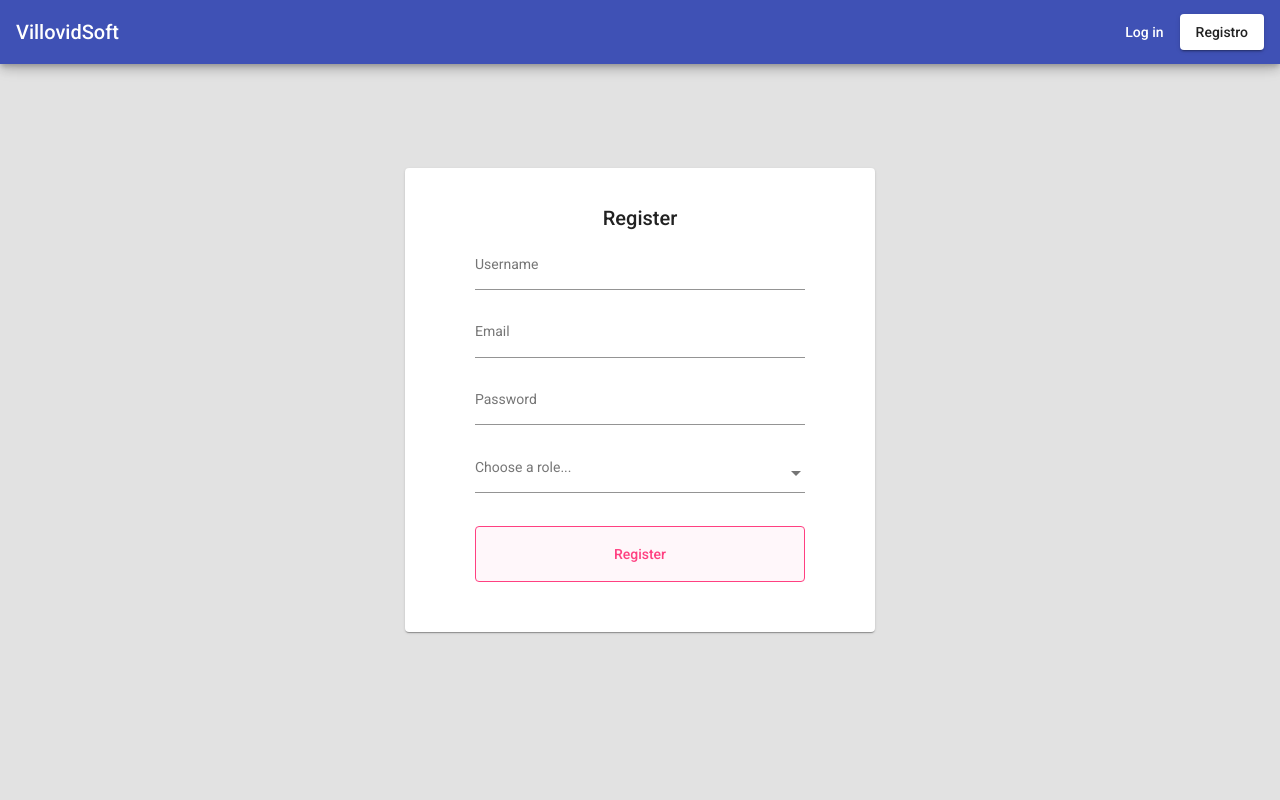
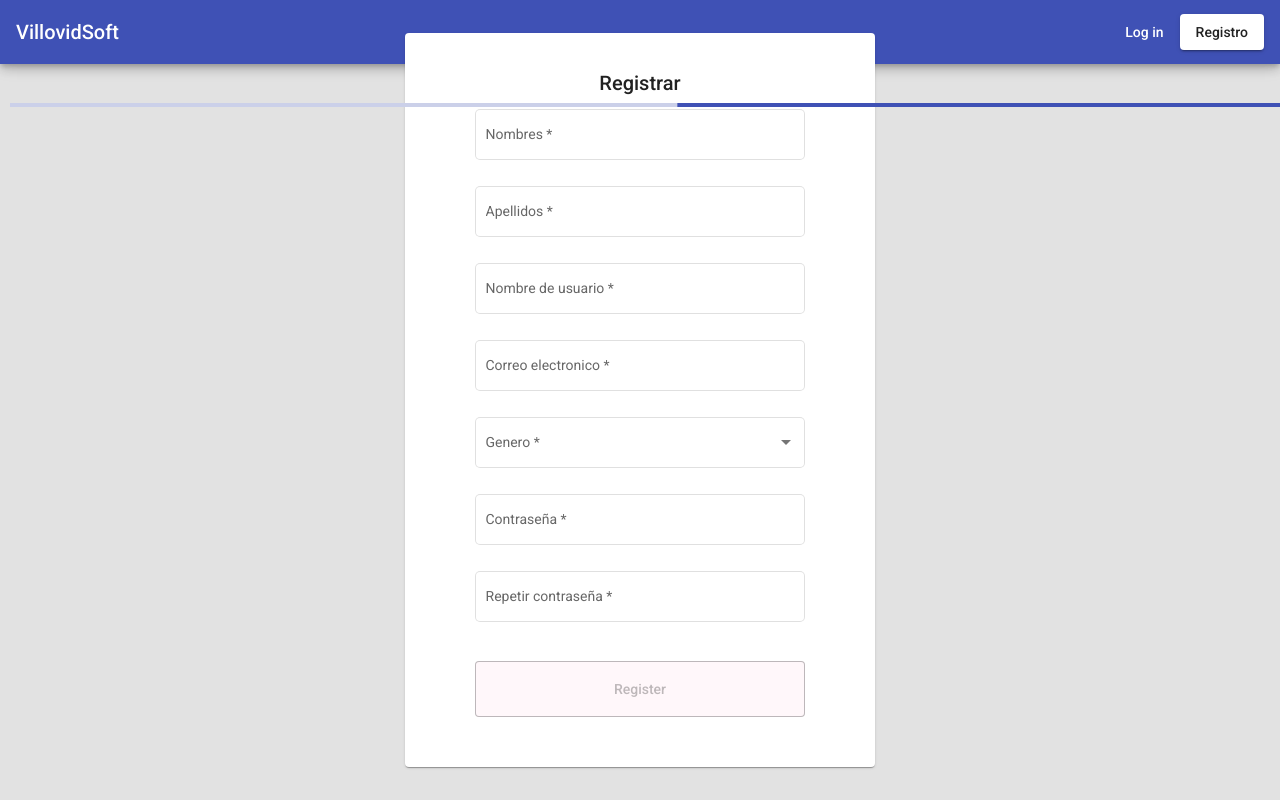
Before and after one commit to villovid07/login-front-angular, an Angular app: page /register in a window 1280 px wide. Built offline with nearby package versions, Linux system fonts and the light colour scheme.

Commit message:
modificaciones del registro y login

```diff
--- a/src/app/pages/login/login.component.css
+++ b/src/app/pages/login/login.component.css
@@ -1,8 +1,13 @@
-.show-pwd-icon{
-    cursor: pointer;
+.show-pwd-icon {
+  cursor: pointer;
 }
 
-.text-registro{
-    text-align: center;
-    margin-top: 5px;
+.text-registro {
+  text-align: center;
+  margin-top: 5px;
 }
+
+.progress-div {
+  height: auto;
+  width: auto;
+}
--- a/src/app/pages/login/login.component.ts
+++ b/src/app/pages/login/login.component.ts
@@ -1,23 +1,26 @@
 import { Component, OnInit } from '@angular/core';
-import { FormBuilder, FormControl, FormGroup, Validators } from '@angular/forms';
+import {
+  FormBuilder,
+  FormControl,
+  FormGroup,
+  Validators,
+} from '@angular/forms';
+import { MatSnackBar } from '@angular/material/snack-bar';
 
 @Component({
   selector: 'app-login',
   templateUrl: './login.component.html',
-  styleUrls: ['./login.component.css']
+  styleUrls: ['./login.component.css'],
 })
 export class LoginComponent implements OnInit {
-
   frmLogin: FormGroup;
   hide = true;
+  cargando = true;
 
-  constructor(
-   private fb: FormBuilder
-  ){
-
+  constructor(private fb: FormBuilder, private _snackBar: MatSnackBar) {
     this.frmLogin = this.fb.group({
-        username: ["", Validators.required],
-        password: ["", Validators.required],
+      username: ['', Validators.required],
+      password: ['', Validators.required],
     });
   }
 
@@ -26,17 +29,14 @@ export class LoginComponent implements OnInit {
   }
 
   ngOnInit(): void {
-    console.log("iniciado");
+    console.log('iniciado');
   }
 
+  onSubmit() {
+    if (this.frmLogin.valid) {
+      this.cargando = true;
+    }
+  }
+}
 
-  onSubmit(){
-    if(this.frmLogin.valid){
-
-    } else{
-
-    }
-
-  }
-
-}
+//this._snackBar.open('Se ha presentado un error ', 'sisa ');
--- a/src/app/pages/register/register.component.html
+++ b/src/app/pages/register/register.component.html
@@ -6,43 +6,99 @@
     </span>
 </mat-toolbar>
 
+<section class="example-section" *ngIf="cargando">
+    <mat-progress-bar
+        class="example-margin"
+        color="primary"
+        mode="indeterminate"
+        value="50"
+        bufferValue="75">
+    </mat-progress-bar>
+</section>
+
 <div class="login-wrapper" fxLayout="row" fxLayoutAlign="center center">
 
 
     <mat-card class="box">
-        <form class="example-form">
+        <form class="example-form" [formGroup]="frmRegister" (ngSubmit)="registrar()">
             <mat-card-header>
-                <mat-card-title>Register</mat-card-title>
+                <mat-card-title>Registrar</mat-card-title>
             </mat-card-header>
 
 
 
             <mat-card-content>
-                <mat-form-field class="example-full-width">
-                    <input matInput placeholder="Username">
+                <mat-form-field class="example-full-width" appearance="outline">
+                    <mat-label>Nombres</mat-label>
+                    <input matInput  formControlName="nombre">
+                    <mat-error *ngIf="frmRegister.get('nombre').hasError('required')">
+                        El nombre es requerido
+                    </mat-error>
                 </mat-form-field>
 
-                <mat-form-field class="example-full-width">
-                    <input matInput placeholder="Email">
+                <mat-form-field class="example-full-width" appearance="outline">
+                    <mat-label>Apellidos</mat-label>
+                    <input matInput formControlName="apellido">
+                    <mat-error *ngIf="frmRegister.get('apellido').hasError('required')">
+                        El apellido es requerido
+                    </mat-error>
                 </mat-form-field>
 
-                <mat-form-field class="example-full-width">
-                    <input matInput placeholder="Password">
+                <mat-form-field class="example-full-width" appearance="outline">
+                    <mat-label>Nombre de usuario</mat-label>
+                    <input matInput  formControlName="username">
+                    <mat-error *ngIf="frmRegister.get('username').hasError('required')">
+                        El nombre  de usuario es requerido
+                    </mat-error>
                 </mat-form-field>
 
-                <mat-form-field class="example-full-width">
-                    <mat-label>Choose a role...</mat-label>
-                    <mat-select>
-                        <mat-option [value]="" Seleccione></mat-option>
+                <mat-form-field class="example-full-width" appearance="outline">
+                    <mat-label>Correo electronico</mat-label>
+                    <input matInput formControlName="email" >
+                    <mat-error *ngIf="frmRegister.get('email').hasError('required')">
+                        El email es requerido
+                    </mat-error>
+                    <mat-error *ngIf="frmRegister.get('email').hasError('pattern')">
+                        El valor digitado no es un correo valido
+                    </mat-error>
+                </mat-form-field>
 
-                        <!--<mat-option [value]="roles" *ngFor="let roles of Roles">{{roles}}
-                        </mat-option>-->
+                <mat-form-field class="example-full-width" appearance="outline">
+                    <mat-label>Genero</mat-label>
+                    <mat-select formControlName="genero">
+                        <mat-option [value]="" >Seleccione</mat-option>
+                        <mat-option [value]="genero.codigo" *ngFor="let genero of lstGeneros">{{genero.descripcion}}
+                        </mat-option>
                     </mat-select>
+                    <mat-error *ngIf="frmRegister.get('genero').hasError('required')">
+                        Se debe seleccionar un genero
+                    </mat-error>
+                </mat-form-field>
+
+                <mat-form-field class="example-full-width" appearance="outline">
+                    <mat-label>Contraseña</mat-label>
+                    <input matInput formControlName="passwd" (input)="onPasswordInput()" >
+                    <mat-error *ngIf="frmRegister.get('passwd').hasError('required')">
+                        La contraseña es requerida
+                    </mat-error>
+                </mat-form-field>
+
+                <mat-form-field class="example-full-width" appearance="outline">
+                    <mat-label>Repetir contraseña</mat-label>
+                    <input matInput formControlName="repetir_passwd" (input)="onPasswordInput()" >
+                    <mat-error *ngIf="frmRegister.get('repetir_passwd').hasError('required')">
+                        La contraseña es requerida
+                    </mat-error>
+                    <mat-error *ngIf="frmRegister.get('repetir_passwd').invalid && !frmRegister.get('repetir_passwd').hasError('required') ">
+                        Las contraseñas no coinciden
+                    </mat-error>
+
+
                 </mat-form-field>
 
             </mat-card-content>
 
-            <button mat-stroked-button color="accent" class="btn-block">Register</button>
+            <button mat-stroked-button color="accent" class="btn-block" [disabled] = "!frmRegister.valid">Register</button>
         </form>
 
     </mat-card>
--- a/src/app/pages/register/register.component.ts
+++ b/src/app/pages/register/register.component.ts
@@ -1,15 +1,84 @@
 import { Component, OnInit } from '@angular/core';
+import {
+  FormBuilder,
+  FormGroup,
+  ValidationErrors,
+  ValidatorFn,
+  Validators,
+} from '@angular/forms';
+import { MatSnackBar } from '@angular/material/snack-bar';
+import { GeneroService } from 'src/app/shared/services/genero.service';
 
 @Component({
   selector: 'app-register',
   templateUrl: './register.component.html',
-  styleUrls: ['./register.component.css']
+  styleUrls: ['./register.component.css'],
 })
 export class RegisterComponent implements OnInit {
+  frmRegister: FormGroup;
+  lstGeneros: Array<any>;
+  cargando: boolean = true;
 
-  constructor() { }
-
-  ngOnInit(): void {
+  constructor(
+    fb: FormBuilder,
+    private _snackBar: MatSnackBar,
+    private _generoService: GeneroService
+  ) {
+    this.lstGeneros = _generoService.darLstGeneros();
+    this.frmRegister = fb.group(
+      {
+        nombre: ['', Validators.required],
+        apellido: ['', Validators.required],
+        username: ['', Validators.required],
+        email: [
+          '',
+          [
+            Validators.required,
+            Validators.pattern('^[A-Z0-9._%+-]+@[A-Z0-9.-]+\\.[A-Z]{2,4}$'),
+          ],
+        ],
+        genero: ['', Validators.required],
+        passwd: ['', Validators.required],
+        repetir_passwd: ['', Validators.required],
+      },
+      { validator: passwordMatchValidator }
+    );
   }
 
+  get passwd() {
+    return this.frmRegister.get('passwd');
+  }
+  get repetir_passwd() {
+    return this.frmRegister.get('repetir_passwd');
+  }
+
+  onPasswordInput() {
+    if (this.frmRegister.hasError('passwordMismatch'))
+      this.repetir_passwd.setErrors([{ passwordMismatch: true }]);
+    else this.repetir_passwd.setErrors(null);
+  }
+
+  ngOnInit(): void {}
+
+  get f() {
+    return this.frmRegister.controls;
+  }
+
+  registrar() {}
 }
+
+/**
+ *
+ * Validador del password de la contraseña del usuario
+ * @param formGroup
+ * @returns
+ */
+export const passwordMatchValidator: ValidatorFn = (
+  formGroup: FormGroup
+): ValidationErrors | null => {
+  console.log(formGroup.get('passwd').value);
+  console.log(formGroup.get('repetir_passwd').value);
+  if (formGroup.get('passwd').value === formGroup.get('repetir_passwd').value)
+    return null;
+  else return { passwordMismatch: true };
+};
--- /dev/null
+++ b/src/app/shared/services/genero.service.ts
@@ -0,0 +1,18 @@
+import { Injectable } from '@angular/core';
+
+@Injectable({
+  providedIn: 'root',
+})
+export class GeneroService {
+  lstgeneros: Array<any>;
+  constructor() {
+    this.lstgeneros = [
+      { codigo: 'M', descripcion: 'Masculino' },
+      { codigo: 'F', descripcion: 'Femenino' },
+    ];
+  }
+
+  darLstGeneros() {
+    return this.lstgeneros;
+  }
+}
--- /dev/null
+++ b/src/app/shared/services/role.ts
@@ -0,0 +1,4 @@
+export enum Role {
+  Admin = 'Administrador',
+  Invitador = 'Invitado',
+}
--- a/src/styles.css
+++ b/src/styles.css
@@ -1,8 +1,15 @@
 /* You can add global styles to this file, and also import other style files */
 
-html, body { height: 100%; }
-body { margin: 0; font-family: Roboto, "Helvetica Neue", sans-serif;min-height: 100vh;
-    background: #e2e2e2; }
+html,
+body {
+  height: 100%;
+}
+body {
+  margin: 0;
+  font-family: Roboto, "Helvetica Neue", sans-serif;
+  min-height: 100vh;
+  background: #e2e2e2;
+}
 
 .app-header {
   justify-content: space-between;
@@ -11,7 +18,8 @@ body { margin: 0; font-family: Roboto, "Helvetica Neue", sans-serif;min-height:
   left: 0;
   right: 0;
   z-index: 2;
-  box-shadow: 0 3px 5px -1px rgba(0, 0, 0, .2), 0 6px 10px 0 rgba(0, 0, 0, .14), 0 1px 18px 0 rgba(0, 0, 0, .12);
+  box-shadow: 0 3px 5px -1px rgba(0, 0, 0, 0.2),
+    0 6px 10px 0 rgba(0, 0, 0, 0.14), 0 1px 18px 0 rgba(0, 0, 0, 0.12);
 }
 
 .login-wrapper {
@@ -40,11 +48,11 @@ body { margin: 0; font-family: Roboto, "Helvetica Neue", sans-serif;min-height:
 }
 
 .box.back {
-  transform: scale(.95);
-  -webkit-transform: scale(.95);
-  -ms-transform: scale(.95);
+  transform: scale(0.95);
+  -webkit-transform: scale(0.95);
+  -ms-transform: scale(0.95);
   top: -20px;
-  opacity: .8;
+  opacity: 0.8;
   z-index: -1;
 }
 
@@ -55,11 +63,11 @@ body { margin: 0; font-family: Roboto, "Helvetica Neue", sans-serif;min-height:
   border-radius: 10px;
   position: absolute;
   top: -10px;
-  background: rgba(255, 255, 255, .6);
+  background: rgba(255, 255, 255, 0.6);
   left: 0;
-  transform: scale(.95);
-  -webkit-transform: scale(.95);
-  -ms-transform: scale(.95);
+  transform: scale(0.95);
+  -webkit-transform: scale(0.95);
+  -ms-transform: scale(0.95);
   z-index: -1;
 }
 
@@ -93,19 +101,32 @@ body { margin: 0; font-family: Roboto, "Helvetica Neue", sans-serif;min-height:
 .login-wrapper .mat-stroked-button {
   border: 1px solid currentColor;
   line-height: 54px;
-  background: #FFF7FA;
+  background: #fff7fa;
 }
 
 .login-wrapper .mat-form-field-appearance-legacy .mat-form-field-infix {
   padding: 0.8375em 0;
 }
 
-
 .example-spacer {
-    flex: 1 1 auto;
+  flex: 1 1 auto;
 }
 
+.img-brand {
+  width: 66px;
+}
 
-.img-brand{
-    width: 66px;
+.example-section {
+  display: block;
+  align-content: center;
+  align-items: center;
+  height: 60px;
+  z-index: 10;
+  position: fixed;
+  margin-top: 75px;
+  width: 100%;
 }
+
+.example-margin {
+  margin: 0 10px;
+}
```
Also changed, not shown: src/app/app.module.ts (+17 -5 lines), src/app/pages/login/login.component.html (+11 -0 lines), 1 other file (tests, documents, lock files or other folders).
